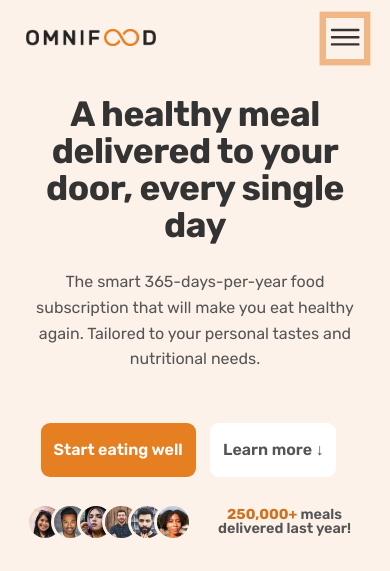
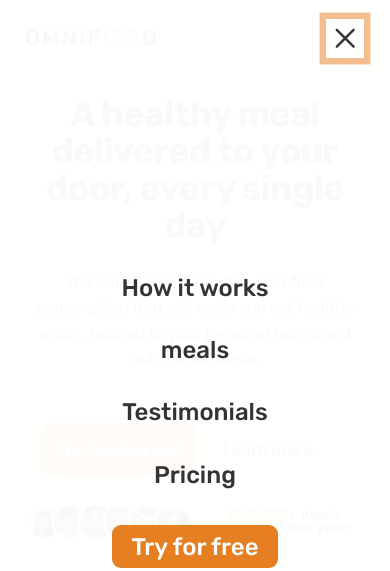
Before and after one commit to AliAbukahil/Omnifood-App, a website: page src/index.html in a window 390 px wide. Both pictures are taken after a click on the button 345 px from the left and 38 px from the top of the page. Shown: the top 571 px of the page. Drawn offline with nearby package versions, Linux system fonts and the light colour scheme; files that its build step writes are made by us from their sources.

Commit message:
Making the Mobile Navigation Work

```diff
--- a/src/js/script.js
+++ b/src/js/script.js
@@ -13,9 +13,18 @@ h1.addEventListener("click", () => {
 });
  */
 
+// Set Current Year
 const yearEl = document.querySelector(".year");
 const currentYear = new Date().getFullYear();
-yearEl.textContent = date;
+yearEl.textContent = currentYear;
+
+// Make Mobile Navigation Work
+const btnNavEl = document.querySelector(".btn-mobile-nav");
+const headerEl = document.querySelector("header");
+
+btnNavEl.addEventListener("click", function () {
+  headerEl.classList.toggle("nav-open");
+});
 
 ///////////////////////////////////////////////////////////
 // Fixing flexbox gap property missing in some Safari versions
--- a/src/scss/layout/_mobile-navigation.scss
+++ b/src/scss/layout/_mobile-navigation.scss
@@ -7,6 +7,7 @@
 
   @include respond(tab-port) {
     display: block;
+    z-index: 9999;
   }
 }
 
```
